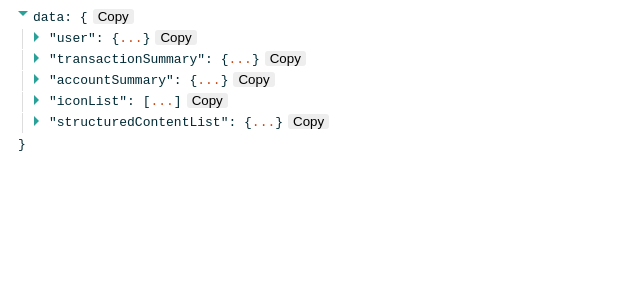
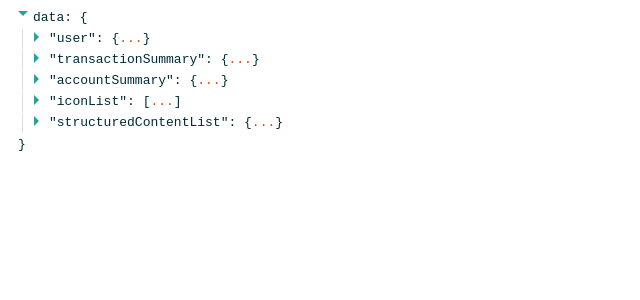
Before and after one commit to nycruslan/react-json-view, a React (Vite) app: page / in a window 1280 px wide. Shown: the top 300 px of the page, without its empty margins (0-640 px from the left). Built offline with nearby package versions, Linux system fonts and the light colour scheme.

Commit message:
more development

```diff
--- a/src/App.tsx
+++ b/src/App.tsx
@@ -54,7 +54,7 @@ function App() {
 
   return (
     <CollapsibleProvider>
-      <JsonViewer data={data} rootName='data' expandLevel={1} copy />
+      <JsonViewer data={data} rootName='data' expandLevel={1} />
     </CollapsibleProvider>
   );
 }
--- a/src/components/JsonNode.tsx
+++ b/src/components/JsonNode.tsx
@@ -7,7 +7,6 @@ import {
   getBrackets,
   getKeyClass,
   handleKeyDown,
-  handleCopy,
 } from '../utils';
 import styles from '../styles.module.scss';
 import type { JsonNodeProps, Primitive } from '../types';
@@ -16,9 +15,10 @@ import { CopyButton } from './CopyButton';
 export const JsonNode = memo(
   ({
     name,
+    keys = [],
     value,
     expandLevel = 0,
-    copy = false,
+    onCopy,
   }: JsonNodeProps): ReactElement => {
     const initialCollapsed = expandLevel <= 0;
     const { collapsed, toggleCollapse } = useCollapsible(
@@ -28,6 +28,11 @@ export const JsonNode = memo(
     const collapsible = isCollapsible(value);
     const [openingBracket, closingBracket] = getBrackets(value);
     const keyClass = getKeyClass(collapsible);
+
+    const handleCopy = () => {
+      const copyInfo = { keys: [...keys, name], value };
+      onCopy?.(copyInfo);
+    };
 
     return (
       <div className={styles.node}>
@@ -62,9 +67,7 @@ export const JsonNode = memo(
                 openingBracket
               )}
             </span>
-            {copy && (
-              <CopyButton handleCopy={() => handleCopy({ name, value })} />
-            )}
+            {onCopy && <CopyButton handleCopy={handleCopy} />}
             {!collapsed && (
               <>
                 <div className={styles.content}>
@@ -75,7 +78,10 @@ export const JsonNode = memo(
                           name={index.toString()}
                           value={item}
                           expandLevel={expandLevel - 1}
-                          copy={copy}
+                          keys={
+                            keys.includes(name) ? [...keys] : [...keys, name]
+                          }
+                          onCopy={onCopy}
                         />
                       ))
                     : typeof value === 'object' && value !== null
@@ -85,7 +91,10 @@ export const JsonNode = memo(
                           name={key}
                           value={val}
                           expandLevel={expandLevel - 1}
-                          copy={copy}
+                          keys={
+                            keys.includes(name) ? [...keys] : [...keys, name]
+                          }
+                          onCopy={onCopy}
                         />
                       ))
                     : null}
@@ -109,9 +118,7 @@ export const JsonNode = memo(
           <>
             <span className={keyClass}>"{name}":</span>
             <PrimitiveValue value={value as Primitive} />
-            {copy && (
-              <CopyButton handleCopy={() => handleCopy({ name, value })} />
-            )}
+            {onCopy && <CopyButton handleCopy={handleCopy} />}
           </>
         )}
       </div>
--- a/src/components/JsonViewer.tsx
+++ b/src/components/JsonViewer.tsx
@@ -8,7 +8,6 @@ import {
   getBrackets,
   getKeyClass,
   handleKeyDown,
-  handleCopy,
 } from '../utils';
 import styles from '../styles.module.scss';
 import type { JsonViewerProps, Primitive } from '../types';
@@ -20,7 +19,7 @@ const JsonViewer = memo(
     rootName = 'root',
     style,
     expandLevel = 0,
-    copy = false, // Default to false
+    onCopy, // Add this line
   }: JsonViewerProps): ReactElement => {
     const initialCollapsed = expandLevel < 1;
     const { collapsed, toggleCollapse } = useCollapsible(
@@ -62,9 +61,12 @@ const JsonViewer = memo(
                 openingBracket
               )}
             </span>
-            {copy && (
+            {onCopy && (
               <CopyButton
-                handleCopy={() => handleCopy({ name: rootName, value: data })}
+                handleCopy={() => {
+                  const copyInfo = { keys: [rootName], value: data };
+                  onCopy(copyInfo);
+                }}
               />
             )}
             {!collapsed && (
@@ -77,9 +79,10 @@ const JsonViewer = memo(
                       <JsonNode
                         key={key}
                         name={key}
+                        keys={[rootName, key]} // Start with rootName and add the current key
                         value={value}
                         expandLevel={expandLevel - 1}
-                        copy={copy}
+                        onCopy={onCopy}
                       />
                     ))
                   : null}
--- a/src/types/index.ts
+++ b/src/types/index.ts
@@ -11,7 +11,8 @@ export interface JsonNodeProps {
   name: string;
   value: JsonValue;
   expandLevel: number;
-  copy?: boolean;
+  keys?: string[];
+  onCopy?: (info: { keys: string[]; value: JsonValue }) => void; // Added line
 }
 
 export interface JsonViewerProps {
@@ -20,6 +21,7 @@ export interface JsonViewerProps {
   style?: CSSProperties;
   expandLevel?: number;
   copy?: boolean;
+  onCopy?: (info: { keys: string[]; value: JsonValue }) => void; // Added line
 }
 
 export interface PrimitiveValueProps {
--- a/src/utils/index.ts
+++ b/src/utils/index.ts
@@ -21,11 +21,3 @@ export const handleKeyDown = (
     event.preventDefault();
   }
 };
-
-export const handleCopy = ({
-  name,
-  value,
-}: {
-  name: string;
-  value: JsonValue;
-}) => navigator.clipboard.writeText(JSON.stringify({ [name]: value }));
```
